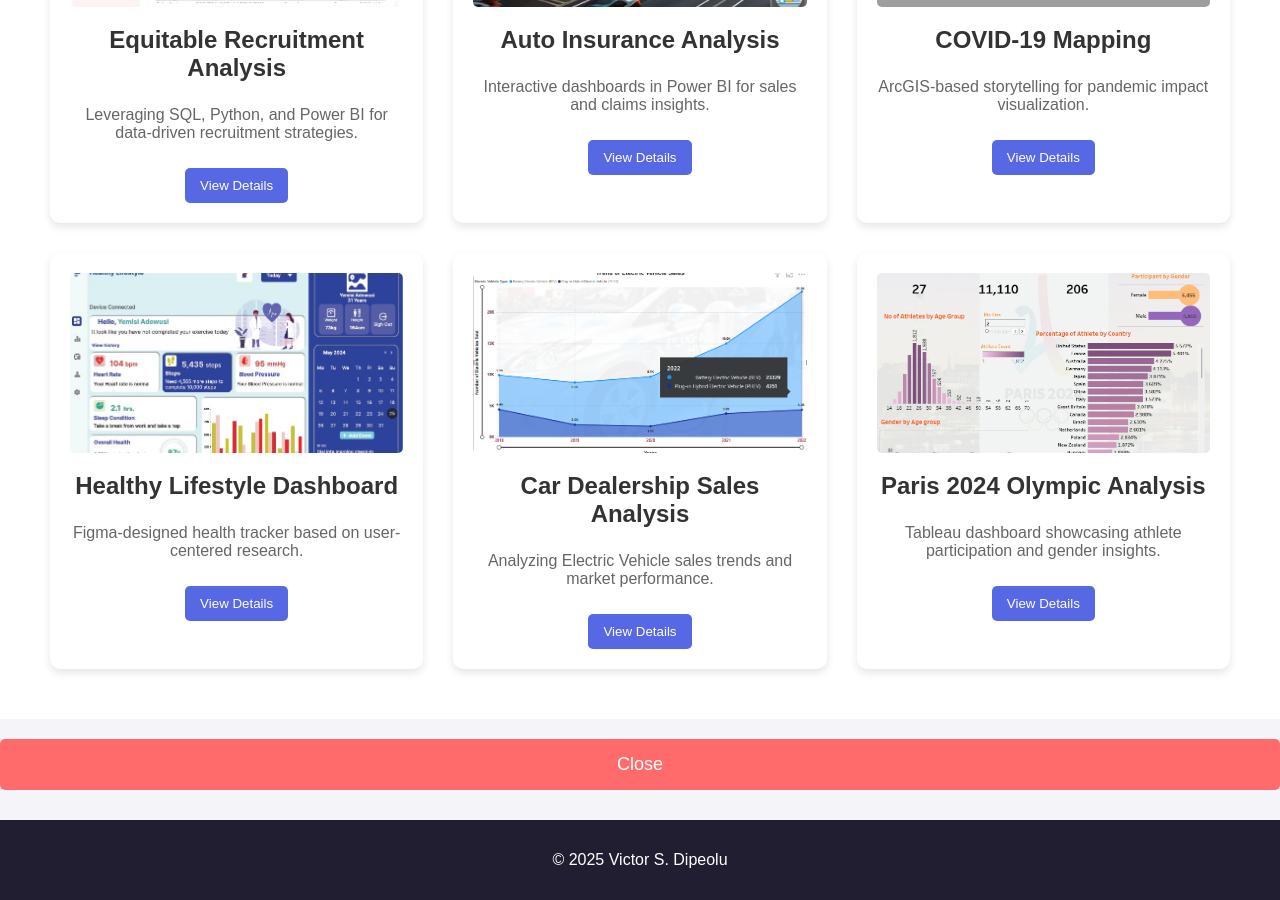
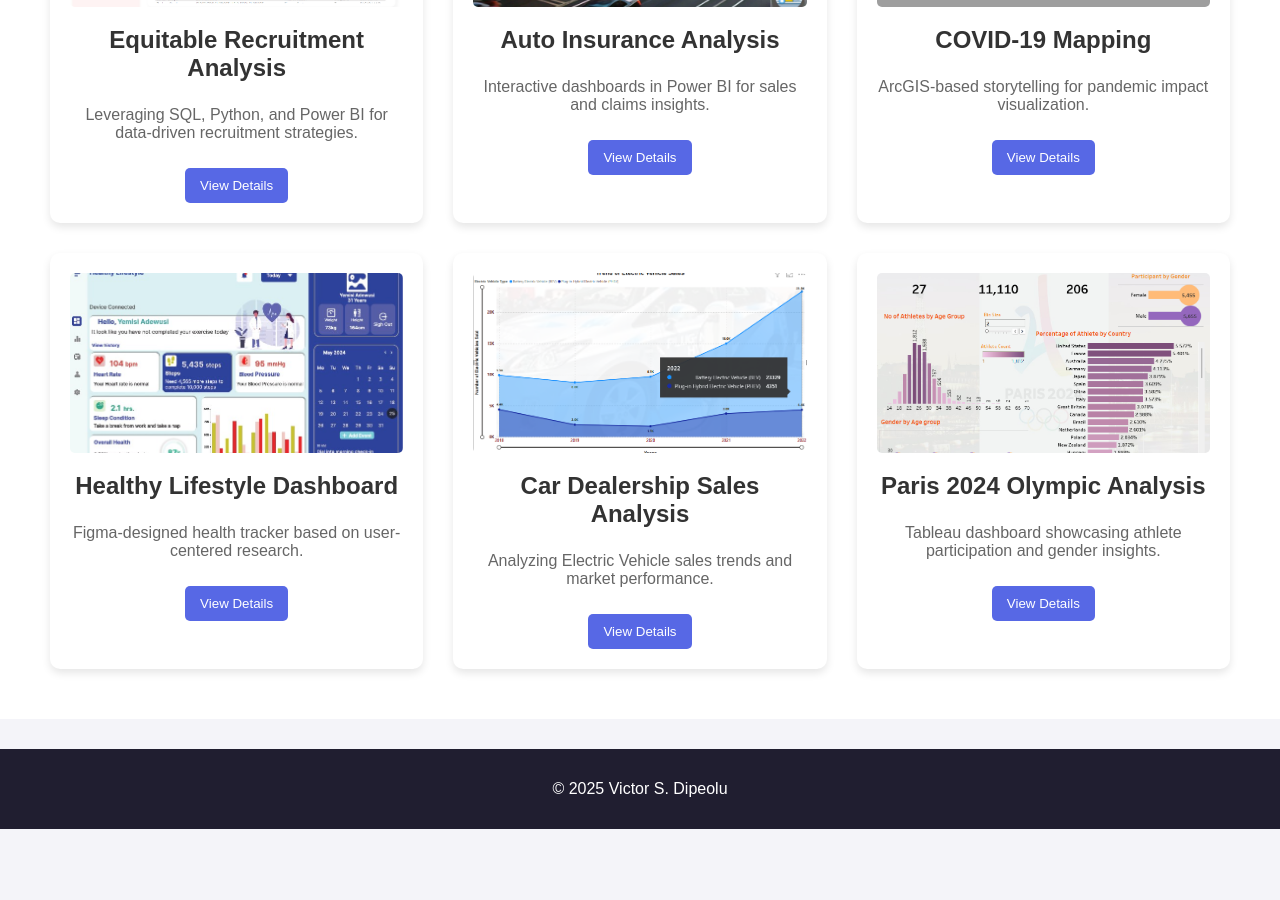
Before and after one commit to Vicmandip1/Portfolio, a Jekyll site: the page projects.html, which Jekyll copies as it is, in a window 1280 px wide and 900 px high, scrolled down 1133 px. Built offline with Jekyll 4.4.1, drawn with Linux system fonts in a browser that asks for light colours; after the commit the page ends 1962 px from its top, so only the background shows below that; grey boxes are pictures that could not be loaded.

Commit message:
Update projects.html

```diff
--- a/projects.html
+++ b/projects.html
@@ -94,12 +94,12 @@
 </div>
 
         <!-- Project Details -->
-        <div id="project-details"></div>
+   <!--     <div id="project-details"></div>
 
         <!-- Bottom Close Button -->
-        <button class="close-btn-bottom" onclick="closeProject()">Close</button>
-    </div>
-</div>
+    <!--    <button class="close-btn-bottom" onclick="closeProject()">Close</button>
+  <!--  </div>
+<!--</div>
 
 
 
```
